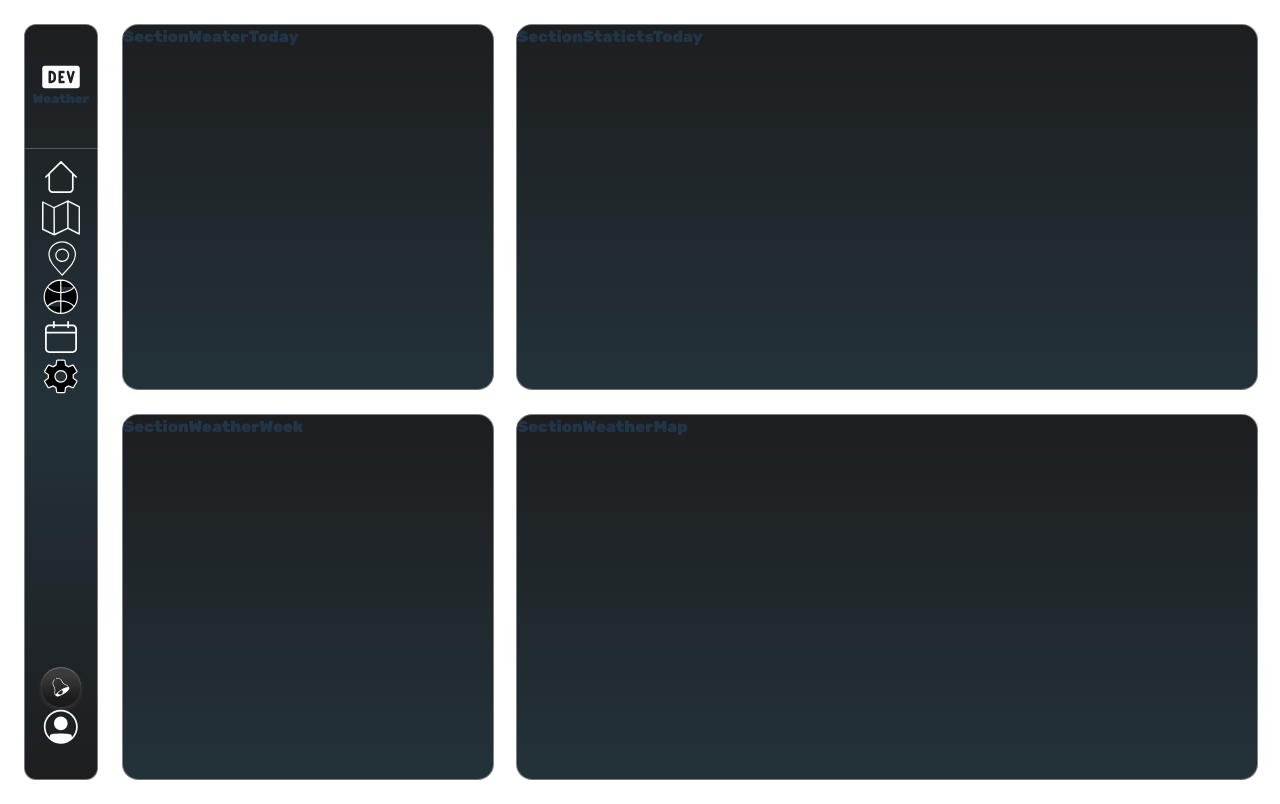
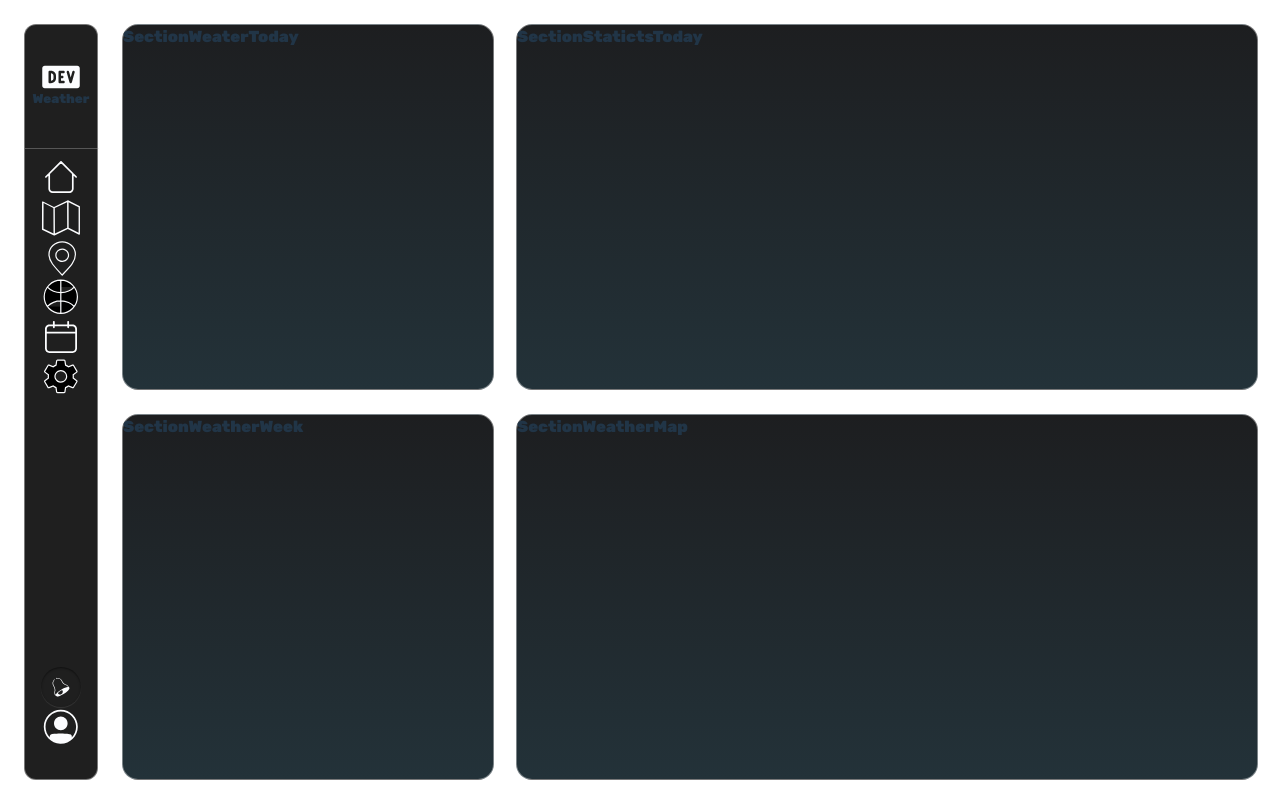
Before and after one commit to achipre/weather-app, a React (Vite) app: page / in a window 1280 px wide. Built offline with nearby package versions, Linux system fonts and the light colour scheme.

Commit message:
Add Icon Shadow

```diff
--- a/src/components/Icons.jsx
+++ b/src/components/Icons.jsx
@@ -73,7 +73,7 @@ export function IconsSetting () {
 
 export function IconsBells () {
   return (
-    <svg className="iconBell" width="100" height="100" viewBox="0 0 100 100" >
+    <svg className="iconBellActive" width="100" height="100" viewBox="0 0 100 100" >
       {/* <path d="M88.5978 53.7036C89.0846 54.4827 89.1789 55.8033 88.3209 57.8872C87.4799 59.9297 85.841 62.3928 83.4587 65.1197C78.7071 70.5588 71.2308 76.7843 62.1469 82.4605C53.063 88.1368 44.1902 92.1274 37.2186 94.0138C33.7233 94.9596 30.791 95.3528 28.5866 95.2133C26.3375 95.071 25.1918 94.4073 24.705 93.6283C24.2182 92.8492 24.1239 91.5285 24.9819 89.4446C25.8229 87.4022 27.4618 84.9391 29.8441 82.2121C34.5958 76.773 42.072 70.5476 51.1559 64.8713C60.2399 59.195 69.1126 55.2045 76.0843 53.3181C79.5796 52.3723 82.5118 51.979 84.7162 52.1185C86.9653 52.2608 88.111 52.9245 88.5978 53.7036Z" stroke="#FCFDFF" strokeWidth="3"/>
       <path d="M90.0653 53.3279C90.0653 53.3279 89.7345 52.7998 89.5293 52.5654C83.1153 40.8763 77.3434 39.0513 72.7059 37.5888C71.0559 37.0685 69.4965 36.5779 68.0778 35.6857C61.2059 31.3607 58.1325 25.5294 55.6606 20.8419C55.3278 20.2091 55.0059 19.5951 54.684 19.0076C50.1887 10.7638 43.0496 6.22476 34.5856 6.22476C32.8543 6.22476 31.0668 6.41538 29.2653 6.78726C26.7371 3.08257 22.5481 2.03882 18.7715 4.34663C14.9918 6.65444 13.7903 10.8763 15.6106 15.081C8.40433 23.7404 7.38714 34.3716 12.8559 44.4013C13.1778 44.9904 13.5184 45.5982 13.8715 46.2248C16.4715 50.8373 19.7075 56.5779 19.8075 65.0607C19.8293 66.831 19.4496 68.5154 19.045 70.3013C17.9371 75.206 16.5793 81.3029 22.695 92.7576C22.7825 93.2154 22.9309 93.6482 23.1543 94.0544C26.5 89 26.3693 87.8154 29.5 84.5C36.1101 77.5 42.8043 71.3531 55.6606 63.5C74 53.3279 80 53.3279 90.0653 53.3279Z" fill="#FCFDFF"/>
       <path d="M54.6692 63.3127C56.1128 64.6045 57.2494 66.2027 57.996 67.9904C58.7425 69.778 59.0801 71.7099 58.984 73.6447C58.8879 75.5796 58.3606 77.4685 57.4407 79.1734C56.5207 80.8783 55.2314 82.356 53.6669 83.4985C52.1024 84.641 50.3024 85.4194 48.3984 85.7768C46.4944 86.1342 44.5346 86.0616 42.6623 85.5642C40.79 85.0668 39.0525 84.1573 37.5769 82.9021C36.1013 81.6469 34.9249 80.0778 34.1337 78.3095L43.9999 71.0002L54.6692 63.3127Z" fill="#FCFDFF"/> */}
--- a/src/components/asideBar.css
+++ b/src/components/asideBar.css
@@ -2,7 +2,7 @@
 aside{
   grid-row-start: 1;
   grid-row-end: 3;
-  background-image: linear-gradient(#1D1E20, #233239, #1D1E20);
+  background-color: #1F1F1F;
   backdrop-filter: blur(40px);
   border-radius: 12px;
   border: 1px solid #ffffff65;
--- a/src/components/icons.css
+++ b/src/components/icons.css
@@ -1,7 +1,14 @@
 .iconBell {
-  background-image: linear-gradient( #3b3b3b 20%, #1b1b1b 80%);
+  background-image: linear-gradient( #3b3b3b 1%, #1b1b1b 90%);
   border-radius: 50%;
   padding: .6rem;
   box-sizing: border-box;
-  box-shadow: 0px 2px 4px #3c3c3c, inset 0px 1px 1px #707070;;
+  border: 1px solid #1F1F1F;
+  box-shadow: 0 1px 3px 0px #0f0f0f17, inset 0 1px #ffffff42;
 }
+.iconBellActive {
+  box-sizing: border-box;
+  border-radius: 50%;
+  padding: .6rem;
+  box-shadow: inset 0 1px 2px #00000080, 0 1px 1px #ffffff1a
+}
```
